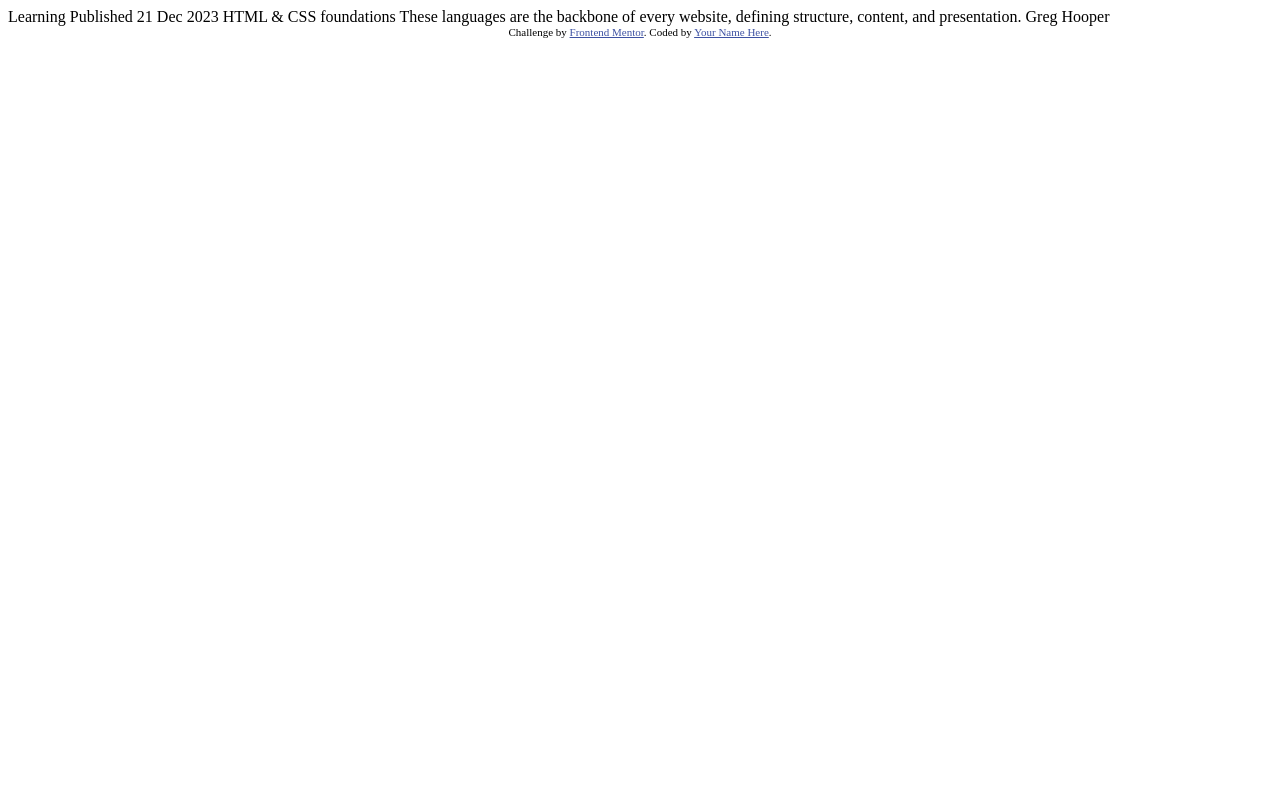
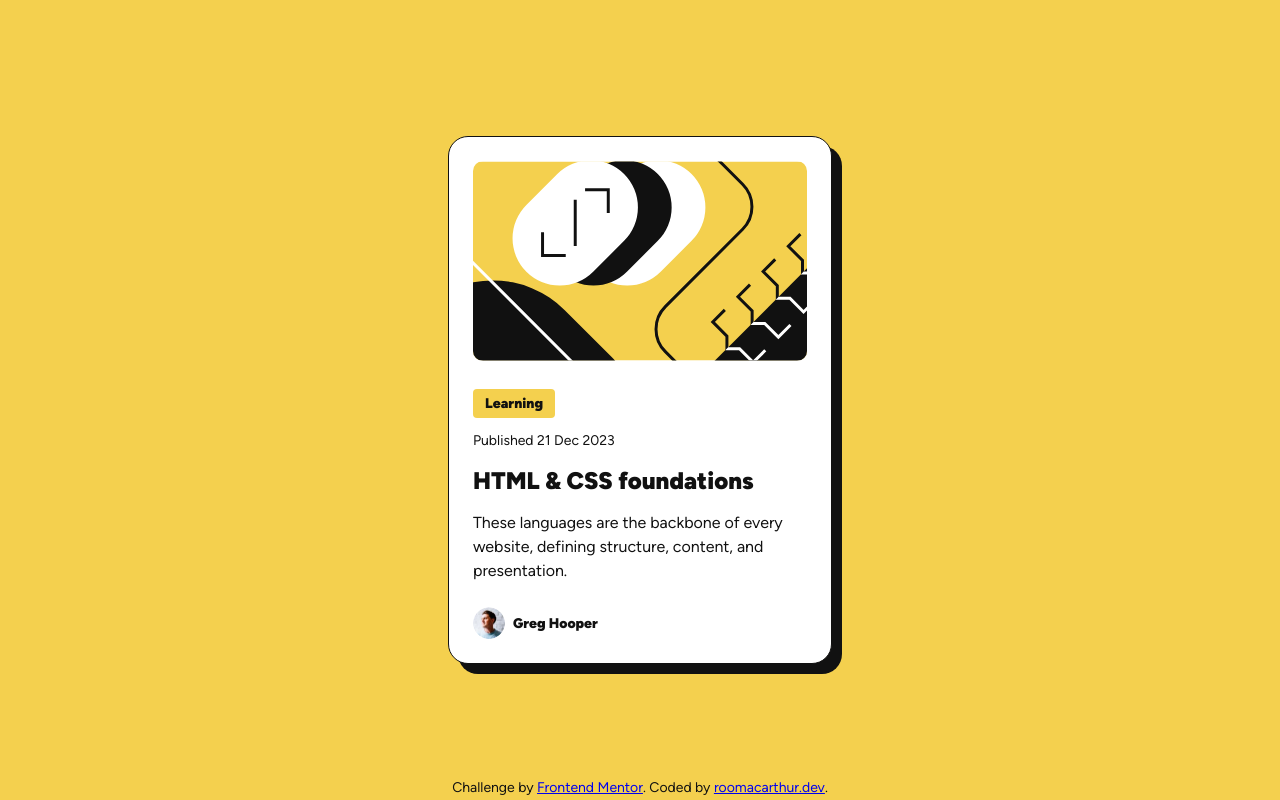
Before and after one commit to roomacarthur/blog-preview-comp, a plain HTML site: page index.html in a window 1280 px wide. Drawn offline with Linux system fonts and the light colour scheme.

Commit message:
Adds: styling for blog post component

```diff
--- a/index.html
+++ b/index.html
@@ -2,33 +2,52 @@
 <html lang="en">
 <head>
   <meta charset="UTF-8">
-  <meta name="viewport" content="width=device-width, initial-scale=1.0"> <!-- displays site properly based on user's device -->
+  <meta name="viewport" content="width=device-width, initial-scale=1.0">
 
   <link rel="icon" type="image/png" sizes="32x32" href="./assets/images/favicon-32x32.png">
 
-  <title>Frontend Mentor | Blog preview card</title>
+  <title>Frontend Mentor | Blog Preview Card</title>
 
-  <!-- Feel free to remove these styles or customise in your own stylesheet 👍 -->
-  <style>
-    .attribution { font-size: 11px; text-align: center; }
-    .attribution a { color: hsl(228, 45%, 44%); }
-  </style>
+  <link rel="stylesheet" href="styles/style.css">
 </head>
 <body>
 
-  Learning
+  <main class="container">
+    <article class="blog-post">
+      <!-- Blog Post Image -->
+      <img src="./assets/images/illustration-article.svg" class="post-image" alt="Illustration for article">
+      <section class="content">
+        <!-- Blog Post Header -->
+        <header>
+          <div class="post-meta">
+            <span class="category">Learning</span>
+            <time datetime="2023-12-21" class="date">Published 21 Dec 2023</time>
+          </div>
+          <h2 class="title">HTML & CSS foundations</h2>
+        </header>
 
-  Published 21 Dec 2023
+        <!-- Blog Post Content -->
 
-  HTML & CSS foundations
+          <p class="content">
+            These languages are the backbone of every website, defining structure, content, and presentation.
+          </p>
+        </section>
 
-  These languages are the backbone of every website, defining structure, content, and presentation.
+      <!-- Author Information -->
+      <div class="author">
+        <figure class="avatar">
+          <img src="./assets/images/image-avatar.webp" class="avatar-image" alt="Greg Hooper's avatar">
+          <figcaption class="avatar-info">Greg Hooper</figcaption>
+        </figure>
+      </div>
+    </article>
+  </main>
 
-  Greg Hooper
+  <!-- Attribution -->
+  <footer class="attribution">
+    <p>Challenge by <a href="https://www.frontendmentor.io?ref=challenge" target="_blank">Frontend Mentor</a>.
+    Coded by <a href="https://www.roomacarthur.dev" target="_blank">roomacarthur.dev</a>.</p>
+  </footer>
 
-  <div class="attribution">
-    Challenge by <a href="https://www.frontendmentor.io?ref=challenge" target="_blank">Frontend Mentor</a>.
-    Coded by <a href="#">Your Name Here</a>.
-  </div>
 </body>
 </html>
--- /dev/null
+++ b/styles/style.scss
@@ -0,0 +1,146 @@
+@font-face {
+    font-family: "Figtree";
+    src: url("../assets/fonts/Figtree-VariableFont_wght.ttf") format("truetype");
+    font-weight: 100 900;
+    font-style: normal;
+}
+
+@font-face {
+    font-family: "Figtree";
+    src: url("../assets/fonts/Figtree-Italic-VariableFont.wght.ttf") format("truetype");
+    font-weight: 100 900;
+    font-style: italic;
+}
+
+$font-family: "Figtree", sans-serif;
+
+$colors: (
+    yellow: #F4D04E,
+    gray-950: #111111,
+    gray-500: #6B6B6B,
+    white: #FFFFFF,
+);
+
+@mixin text-1 {
+    font-size: 24px;
+    line-height: 150%;
+    font-weight: 900;
+
+}
+
+@mixin text-2 {
+    font-size: 1rem;
+    line-height: 150%;
+    font-weight: 400;
+}
+
+@mixin text-3 {
+    font-size: 14px;
+    line-height: 150%;
+    font-weight: 400;
+}
+
+@mixin text-3-bold {
+    font-size: 14px;
+    line-height: 150%;
+    font-weight: 900;
+}
+
+* {
+    margin: 0;
+    padding: 0;
+    box-sizing: border-box;
+}
+
+body {
+    font-family: $font-family;
+    color: map-get($colors, gray-950);
+    background-color: map-get($colors, yellow);
+}
+
+.container {
+    min-height: 100vh;
+    display: flex;
+    align-items: center;
+    justify-content: center;
+}
+
+.blog-post {
+    // height: 522px;
+    width: 384px;
+    border: 1px solid map-get($colors, gray-950);
+    border-radius: 20px;
+    box-shadow: 10px 10px 0px map-get($colors, gray-950);
+    padding: 24px;
+    background-color: map-get($colors, white);
+    margin: 0 24px;
+
+}
+.post-image {
+    width: 100%;
+    height: 200px;
+    object-fit: cover;
+    border-radius: 10px;
+    margin-bottom: 12px;
+}
+
+.post-meta{
+    display: flex;
+    flex-direction: column;
+    justify-content: space-between;
+    align-items: flex-start;
+    margin: 12px 0;
+}
+
+.category{
+    background-color: map-get($colors, yellow);
+    padding: 4px 12px;
+    border-radius: 4px;
+    margin-bottom: 12px;
+    @include text-3-bold();
+}
+
+.date{
+    color: map-get($colors, gray-950);
+    @include text-3();
+}
+
+.title{
+    @include text-1();
+    margin: 12px 0;
+}
+
+.title:hover{
+    color: map-get($colors, yellow);
+    cursor: pointer;
+}
+
+.content{
+    @include text-2();
+    margin-bottom: 24px;
+}
+.avatar{
+    display: flex;
+    flex-direction: row;
+    align-items: center;
+}
+.avatar-image{
+    width: 32px;
+    height: 32px;;
+    border-radius: 50%;
+    margin-right: 8px;
+}
+.avatar-info{
+    @include text-3-bold();
+    display: flex;
+    flex-direction: column;
+}
+
+.attribution{
+    @include text-3();
+    width: 100%;
+    position: absolute;
+    bottom: 0;
+    text-align: center;
+    padding: 2px;
+}
```
Also changed, not shown: styles/style.css (added), 1 other file.
